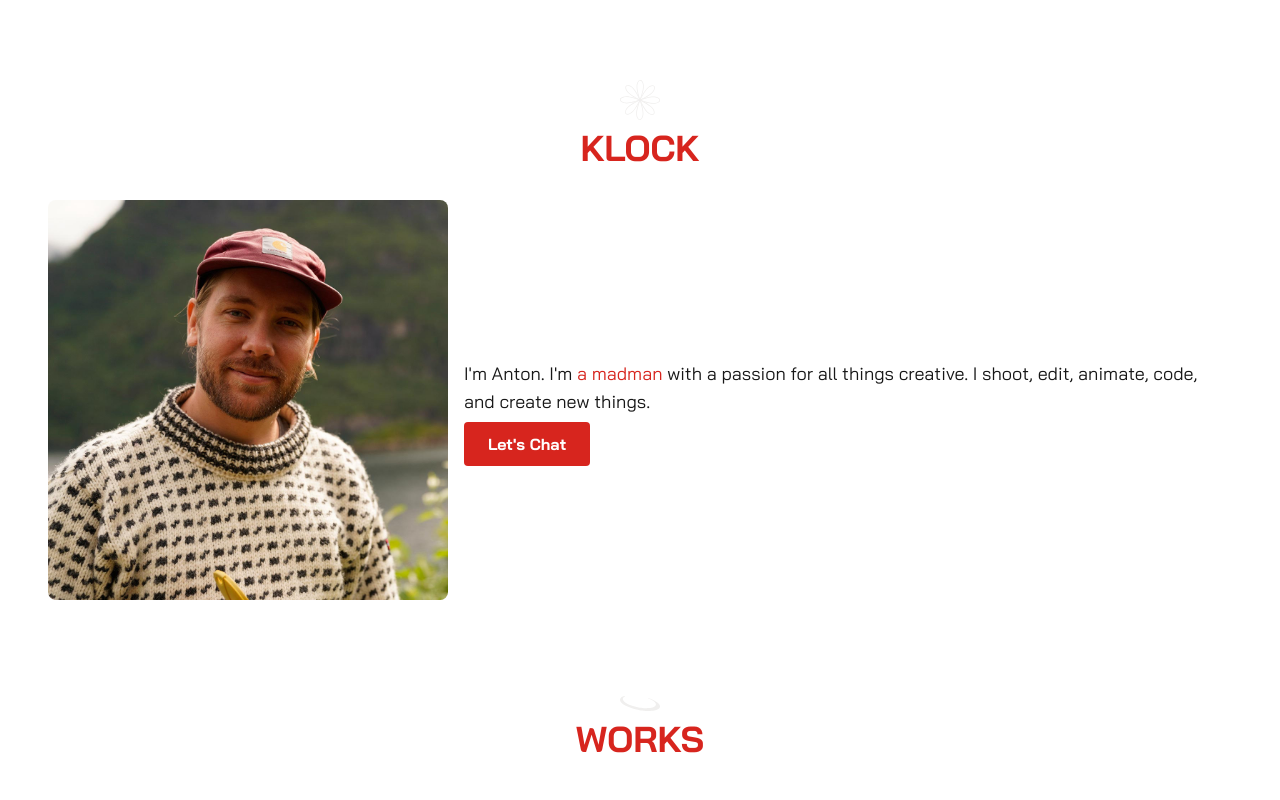
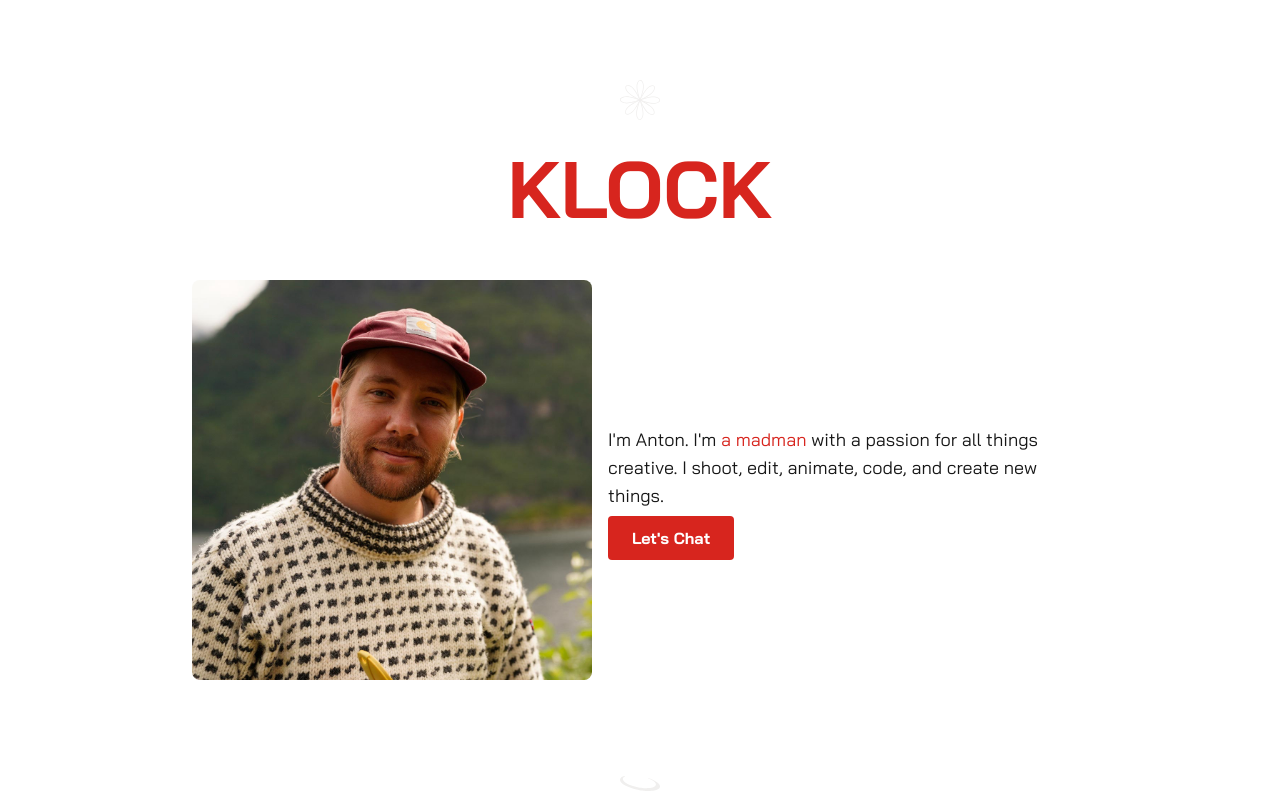
Before and after one commit to antonklock/klockworks-site-2025, a Next.js app: page / in a window 1280 px wide. Shown: the part 800-1600 px from the top of the page. Built offline with nearby package versions, Linux system fonts and the light colour scheme.

Commit message:
Working on something

```diff
--- a/components/About.tsx
+++ b/components/About.tsx
@@ -35,7 +35,7 @@ const About = () => {
   return (
     <div className="flex flex-col items-center p-4 mb-16">
       <SectionTitle icon="/icons/flower.svg" title="KLOCK" />
-      <div className="flex flex-col md:flex-row items-center w-full gap-4">
+      <div className="flex flex-col md:flex-row items-center w-full max-w-4xl gap-4">
         <Image
           src="/images/anton.jpg"
           alt="About Me"
--- a/components/SectionTitle.tsx
+++ b/components/SectionTitle.tsx
@@ -10,7 +10,7 @@ const SectionTitle: React.FC<SectionTitleProps> = ({ icon, title }) => {
   return (
     <div className="flex flex-col items-center mb-8 gap-2">
       <Image src={icon} alt={`${title} icon`} width={40} height={40} />
-      <h2 className="text-4xl font-bold text-kwRed">{title}</h2>
+      <h2 className="text-[5rem] font-bold text-kwRed">{title}</h2>
     </div>
   );
 };
```
